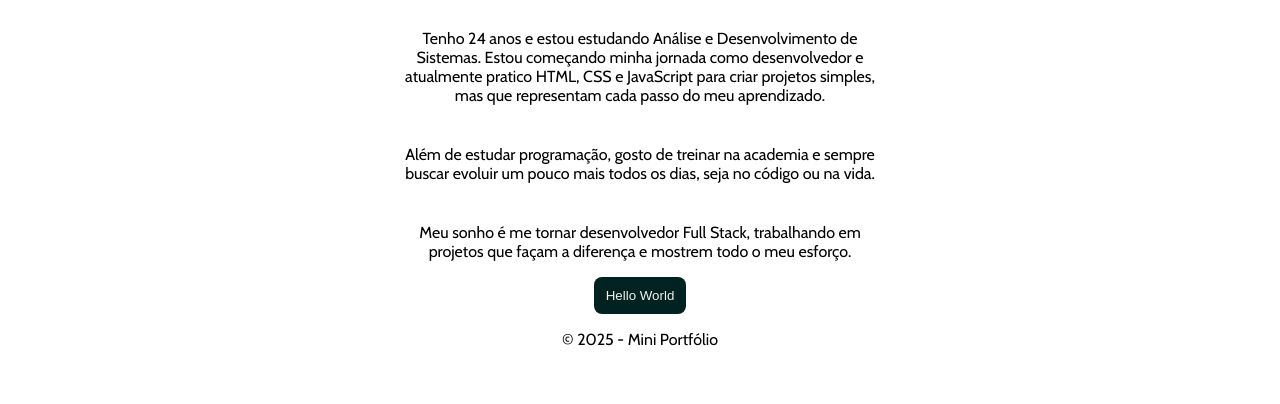
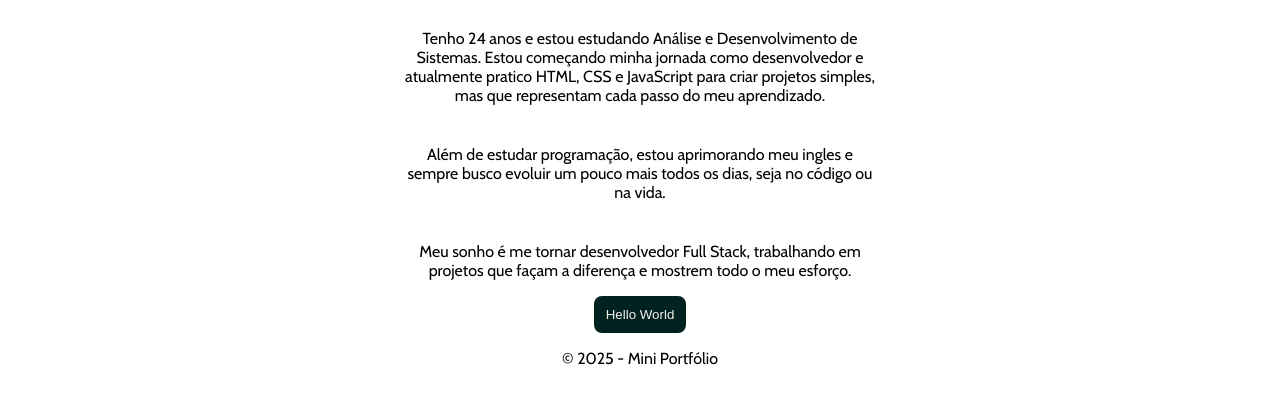
Before and after one commit to MayronHudson/mini-portifolio, a plain HTML site: page index.html in a window 1280 px wide. Shown: the part 262-666 px from the top of the page. Drawn offline with nearby package versions, Linux system fonts and the light colour scheme.

Commit message:
Update index.html

```diff
--- a/index.html
+++ b/index.html
@@ -15,7 +15,7 @@
   <section>
     <h2>Sobre mim</h2>
     <p>Tenho 24 anos e estou estudando Análise e Desenvolvimento de Sistemas. Estou começando minha jornada como desenvolvedor e atualmente pratico HTML, CSS e JavaScript para criar projetos simples, mas que representam cada passo do meu aprendizado.</p>
-    <p>Além de estudar programação, gosto de treinar na academia e sempre buscar evoluir um pouco mais todos os dias, seja no código ou na vida.</p>
+    <p>Além de estudar programação, estou aprimorando meu ingles e sempre busco evoluir um pouco mais todos os dias, seja no código ou na vida.</p>
     <p>Meu sonho é me tornar desenvolvedor Full Stack, trabalhando em projetos que façam a diferença e mostrem todo o meu esforço.</p>
   </section>
 
```
